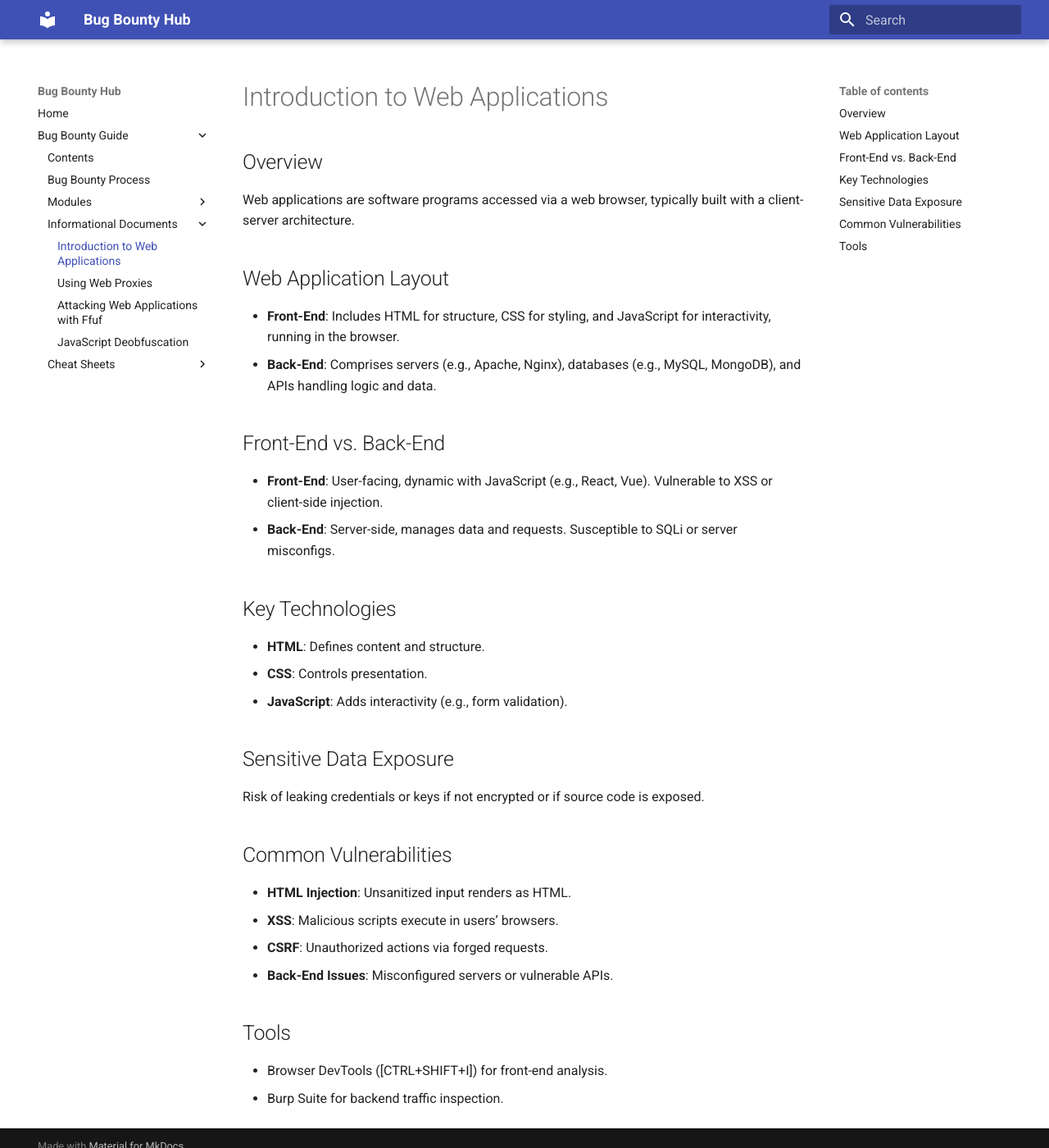
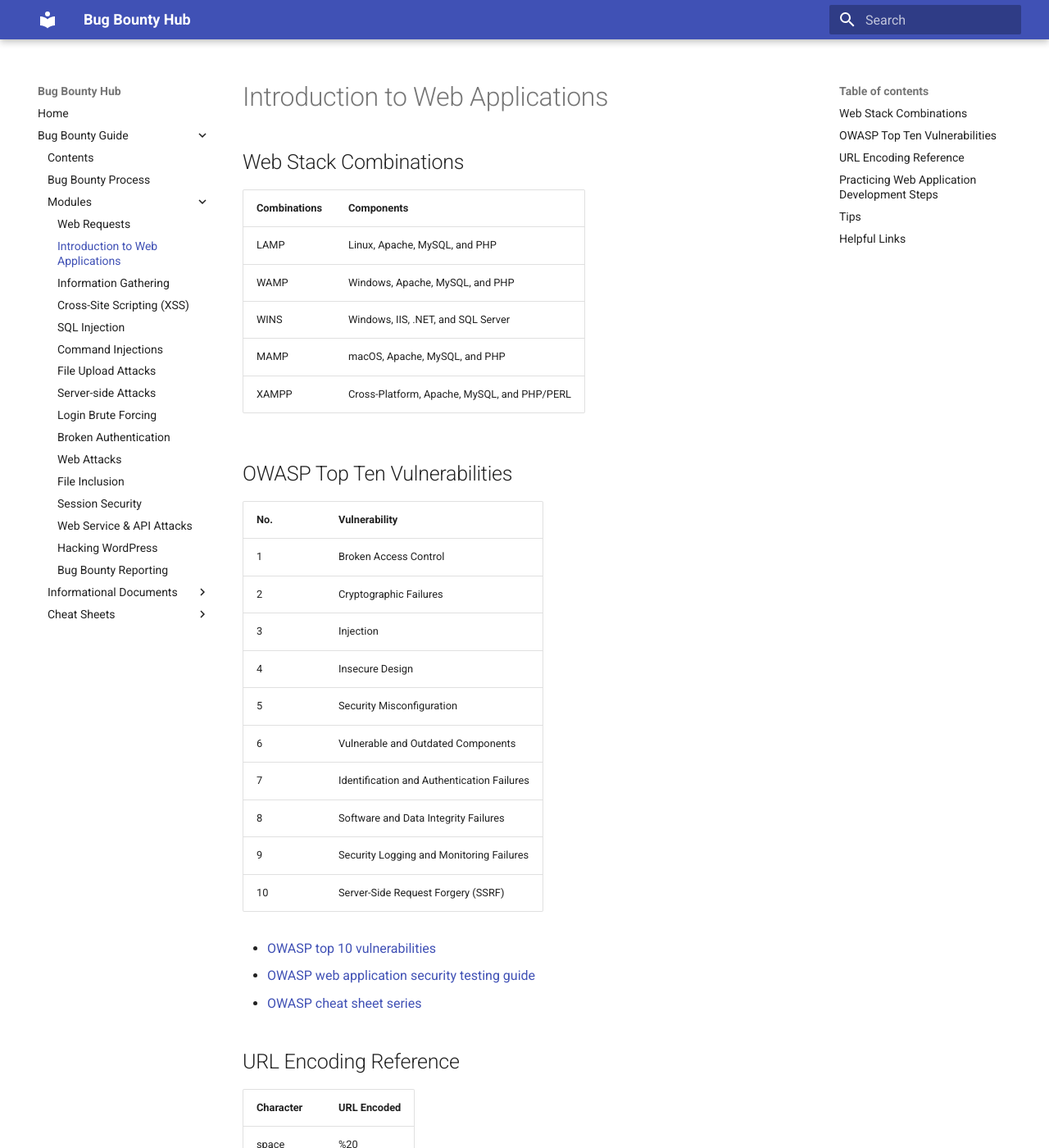
Before and after one commit to variable190/BugBounty, an MkDocs documentation site: the page built from docs/bug-bounty-guide/introduction-to-web-applications.md, in a window 1280 px wide and 1400 px high. Shown: the whole window at 82% size. Built offline with MkDocs 1.6.1 and Material for MkDocs 9.7.7, drawn with Linux system fonts in a browser that asks for light colours; some of the changed text lies outside the part shown.

Commit message:
update intro to web apps page and change location

```diff
--- a/docs/bug-bounty-guide/introduction-to-web-applications.md
+++ b/docs/bug-bounty-guide/introduction-to-web-applications.md
@@ -1,30 +1,74 @@
 # Introduction to Web Applications
 
-## Overview
-Web applications are software programs accessed via a web browser, typically built with a client-server architecture.
+## Web Stack Combinations
 
-## Web Application Layout
-- **Front-End**: Includes HTML for structure, CSS for styling, and JavaScript for interactivity, running in the browser.
-- **Back-End**: Comprises servers (e.g., Apache, Nginx), databases (e.g., MySQL, MongoDB), and APIs handling logic and data.
+| Combinations | Components                          |
+|--------------|-------------------------------------|
+| LAMP         | Linux, Apache, MySQL, and PHP       |
+| WAMP         | Windows, Apache, MySQL, and PHP     |
+| WINS         | Windows, IIS, .NET, and SQL Server  |
+| MAMP         | macOS, Apache, MySQL, and PHP       |
+| XAMPP        | Cross-Platform, Apache, MySQL, and PHP/PERL |
 
-## Front-End vs. Back-End
-- **Front-End**: User-facing, dynamic with JavaScript (e.g., React, Vue). Vulnerable to XSS or client-side injection.
-- **Back-End**: Server-side, manages data and requests. Susceptible to SQLi or server misconfigs.
+## OWASP Top Ten Vulnerabilities
 
-## Key Technologies
-- **HTML**: Defines content and structure.
-- **CSS**: Controls presentation.
-- **JavaScript**: Adds interactivity (e.g., form validation).
+| No. | Vulnerability                           |
+|-----|-----------------------------------------|
+| 1   | Broken Access Control                   |
+| 2   | Cryptographic Failures                   |
+| 3   | Injection                                |
+| 4   | Insecure Design                          |
+| 5   | Security Misconfiguration                |
+| 6   | Vulnerable and Outdated Components       |
+| 7   | Identification and Authentication Failures |
+| 8   | Software and Data Integrity Failures     |
+| 9   | Security Logging and Monitoring Failures |
+| 10  | Server-Side Request Forgery (SSRF)       |
 
-## Sensitive Data Exposure
-Risk of leaking credentials or keys if not encrypted or if source code is exposed.
+- [OWASP top 10 vulnerabilities](https://owasp.org/www-project-top-ten/)
+- [OWASP web application security testing guide](https://github.com/OWASP/wstg/tree/master/document/4-Web_Application_Security_Testing)
+- [OWASP cheat sheet series](https://cheatsheetseries.owasp.org/index.html)
 
-## Common Vulnerabilities
-- **HTML Injection**: Unsanitized input renders as HTML.
-- **XSS**: Malicious scripts execute in users’ browsers.
-- **CSRF**: Unauthorized actions via forged requests.
-- **Back-End Issues**: Misconfigured servers or vulnerable APIs.
+## URL Encoding Reference
 
-## Tools
-- Browser DevTools ([CTRL+SHIFT+I]) for front-end analysis.
-- Burp Suite for backend traffic inspection.
+| Character | URL Encoded |
+|-----------|-------------|
+| space     | %20         |
+| !         | %21         |
+| "         | %22         |
+| #         | %23         |
+| $         | %24         |
+| %         | %25         |
+| &         | %26         |
+| '         | %27         |
+| (         | %28         |
+| )         | %29         |
+
+## Practicing Web Application Development Steps
+
+| Step | To-Do                                  |
+|------|----------------------------------------|
+| 1    | Set up a VM with a web server          |
+| 2    | Create an HTML page                    |
+| 3    | Design it with CSS                     |
+| 4    | Add some simple functions with JavaScript |
+| 5    | Program a simple web application       |
+| 6    | Connect your web application to the database |
+| 7    | Experiment with APIs                   |
+| 8    | Test your application for various vulnerabilities and security holes |
+| 9    | Try to adjust your code and configurations to close the vulnerabilities |
+
+## Tips
+
+- Review source code for sensitive data exposure
+
+## Helpful Links
+
+- [W3Schools](https://www.w3schools.com/)
+- [Front end practice sandbox 1](https://html-css-js.com/)
+- [Front end practice sandbox 2](https://html6.com/editor/)
+- [Front end learn test and share](https://codepen.io/)
+- [Exploit DB](https://www.exploit-db.com/)
+- [Rapid7 DB](https://www.rapid7.com/db/)
+- [National Vulnerability Database](https://nvd.nist.gov/)
+- [Common Vulnerability Scoring System: User Guide](https://www.first.org/cvss/user-guide)
--- a/mkdocs.yml
+++ b/mkdocs.yml
@@ -6,6 +6,7 @@ nav:
     - Bug Bounty Process: bug-bounty-guide/bug-bounty-process.md
     - Modules:
       - Web Requests: bug-bounty-guide/web-requests.md
+      - Introduction to Web Applications: bug-bounty-guide/introduction-to-web-applications.md
       - Information Gathering: bug-bounty-guide/information-gathering-guide.md
       - Cross-Site Scripting (XSS): bug-bounty-guide/cross-site-scripting-guide.md
       - SQL Injection: bug-bounty-guide/sql-injection-guide.md
@@ -21,7 +22,6 @@ nav:
       - Hacking WordPress: bug-bounty-guide/hacking-wordpress-guide.md
       - Bug Bounty Reporting: bug-bounty-guide/bug-bounty-reporting-guide.md
     - Informational Documents:
-      - Introduction to Web Applications: bug-bounty-guide/introduction-to-web-applications.md
       - Using Web Proxies: bug-bounty-guide/using-web-proxies.md
       - Attacking Web Applications with Ffuf: bug-bounty-guide/attacking-web-applications-with-ffuf.md
       - JavaScript Deobfuscation: bug-bounty-guide/javascript-deobfuscation.md
```
Also changed, not shown: docs/bug-bounty-guide/index.md (+1 -1 lines), docs/bug-bounty-guide/web-requests.md (+3 -0 lines).
